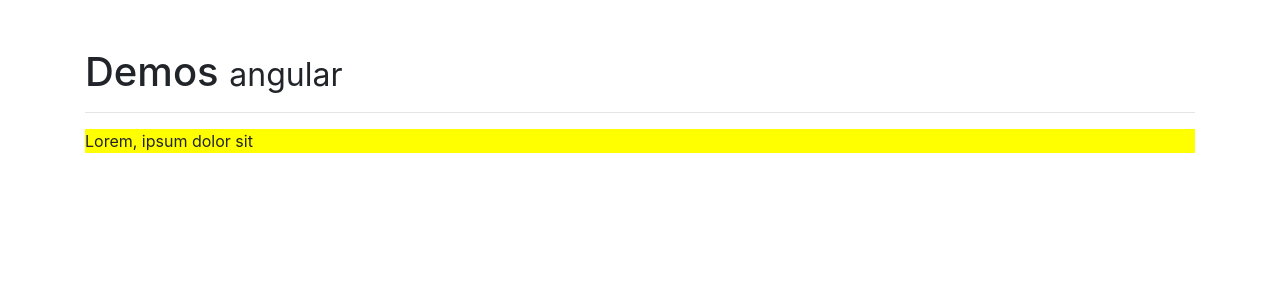
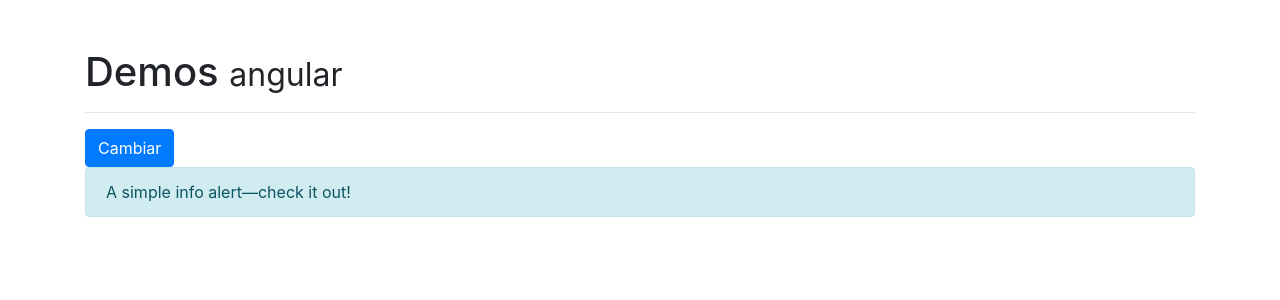
Before and after one commit to JaviLzn/CursoAngular-06-miscelaneos, an Angular app: page / in a window 1280 px wide. Shown: the top 300 px of the page. Built offline with nearby package versions, Linux system fonts and the light colour scheme.

Commit message:
ejemplo de ngSwitch

```diff
--- a/src/app/app.component.html
+++ b/src/app/app.component.html
@@ -6,8 +6,10 @@
   <!-- <p>Lorem ipsum dolor sit amet consectetur adipisicing elit. Adipisci eius nam officiis porro, optio repudiandae, iusto minima ex eum voluptatum molestias sunt consectetur deleniti beatae expedita temporibus eligendi quasi, omnis dolor aliquid delectus? Veniam odit dolores eum eos ut laborum voluptas id error, pariatur dolore voluptatum eligendi accusamus quas accusantium atque impedit recusandae dignissimos similique quasi cumque expedita. Consequuntur, iste.</p> -->
   <!-- <app-clases></app-clases> -->
 
-  <p [appResaltado]="'#2E4131'" >
+  <!-- <p [appResaltado]="'#2E4131'" >
     Lorem, ipsum dolor sit
-  </p>
+  </p> -->
+
+  <app-ng-switch></app-ng-switch>
 
 </div>
--- a/src/app/app.module.ts
+++ b/src/app/app.module.ts
@@ -6,6 +6,7 @@
 import { CssComponent } from './components/css/css.component';
 import { ClasesComponent } from './components/clases/clases.component';
 import { ResaltadoDirective } from './directives/resaltado.directive';
+import { NgSwitchComponent } from './components/ng-switch/ng-switch.component';
 
 
 @NgModule({
@@ -14,7 +15,8 @@
     NgStyleComponent,
     CssComponent,
     ClasesComponent,
-    ResaltadoDirective
+    ResaltadoDirective,
+    NgSwitchComponent
   ],
   imports: [
     BrowserModule
--- /dev/null
+++ b/src/app/components/ng-switch/ng-switch.component.html
@@ -0,0 +1,16 @@
+<button type="button" class="btn btn-primary" (click)="alerta='success'" >Cambiar</button>
+
+<div [ngSwitch]="alerta">
+    <div class="alert alert-success" role="alert"  *ngSwitchCase="'success'">
+        A simple success alert—check it out!
+    </div>
+    <div class="alert alert-info" role="alert" *ngSwitchCase="'info'">
+        A simple info alert—check it out!
+    </div>
+    <div class="alert alert-danger" role="alert" *ngSwitchDefault>
+        A simple danger alert—check it out!
+    </div>
+    <div class="alert alert-warning" role="alert"  *ngSwitchCase="'warning'">
+        A simple warning alert—check it out!
+    </div>
+</div>
--- /dev/null
+++ b/src/app/components/ng-switch/ng-switch.component.ts
@@ -0,0 +1,17 @@
+import { Component, OnInit } from '@angular/core';
+
+@Component({
+  selector: 'app-ng-switch',
+  templateUrl: './ng-switch.component.html',
+  styles: []
+})
+export class NgSwitchComponent implements OnInit {
+
+  alerta = 'info';
+
+  constructor() { }
+
+  ngOnInit() {
+  }
+
+}
```
